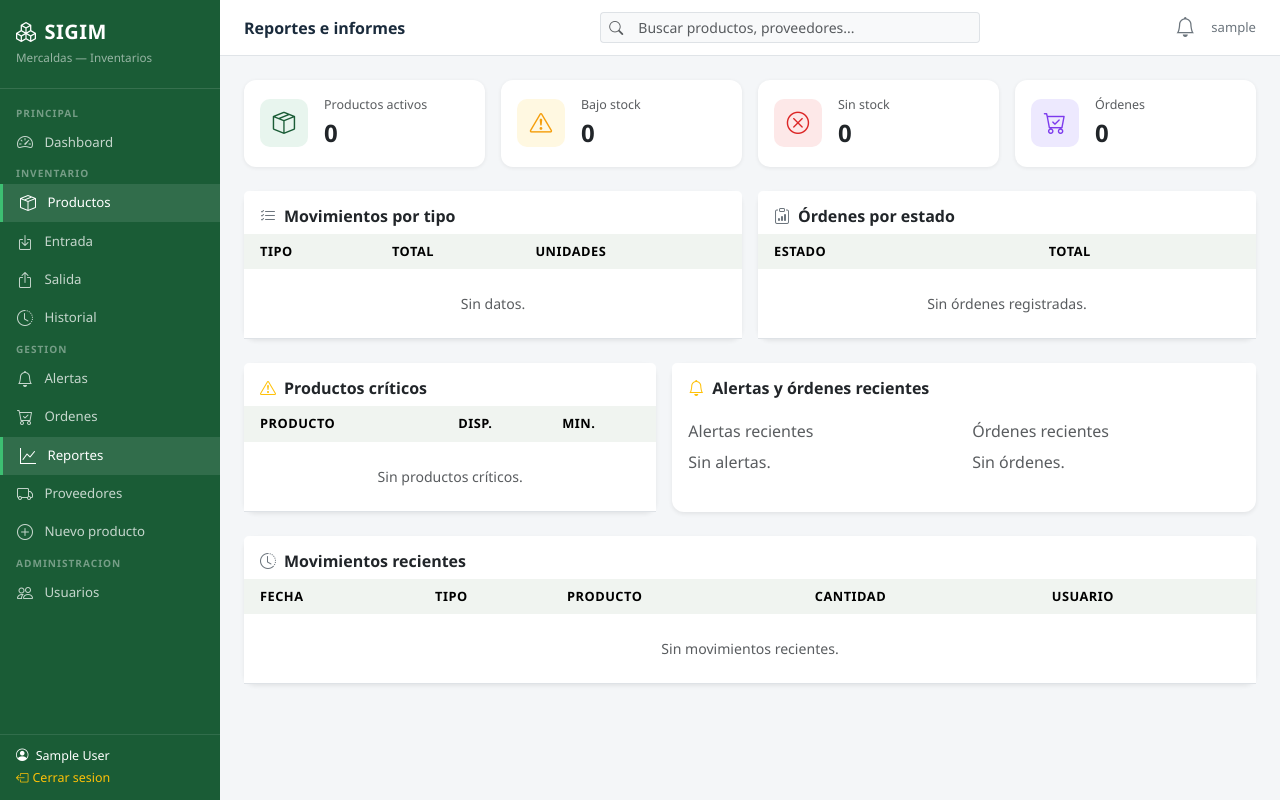
After one commit to Windfull13/SI-Gerencial-SupermercadosMercaldas-Grupo1, a Django app: page /inventario/reportes/ in a window 1280 px wide. The commit adds this page. Run offline with Django 4.2, Linux system fonts and the light colour scheme; the visitor is signed in with stand-in values (Sample User, id 1); data comes from the database, SQL or seed files in the repository; data that the repository does not hold is empty.

Commit message:
Completar reportes y trazabilidad

```diff
--- a/backend/inventario/urls.py
+++ b/backend/inventario/urls.py
@@ -18,4 +18,5 @@ urlpatterns = [
     path('ordenes/<int:pk>/aprobar/', views.aprobar_orden, name='aprobar_orden'),
     path('historial/', views.historial_movimientos, name='historial'),
     path('busqueda/', views.busqueda_global, name='busqueda'),
+    path('reportes/', views.reportes, name='reportes'),
 ]
--- a/backend/inventario/views.py
+++ b/backend/inventario/views.py
@@ -369,3 +369,54 @@ def busqueda_global(request):
         'titulo': f'Busqueda: {query}',
     }
     return render(request, 'inventario/busqueda.html', context)
+
+
+@login_required
+def reportes(request):
+    resumen = {
+        'productos_total': Producto.objects.filter(activo=True).count(),
+        'productos_bajo_stock': Producto.objects.filter(activo=True).extra(
+            where=['cantidad_disponible > 0 AND cantidad_disponible <= stock_minimo']
+        ).count(),
+        'productos_sin_stock': Producto.objects.filter(activo=True, cantidad_disponible=0).count(),
+        'proveedores_total': Proveedor.objects.count(),
+        'movimientos_total': MovimientoInventario.objects.count(),
+        'alertas_total': AlertaStock.objects.count(),
+        'ordenes_total': OrdenCompra.objects.count(),
+    }
+
+    productos_criticos = Producto.objects.filter(activo=True).select_related('proveedor').extra(
+        where=['cantidad_disponible <= stock_minimo']
+    ).order_by('cantidad_disponible', 'nombre')[:8]
+
+    movimientos_por_tipo = MovimientoInventario.objects.values('tipo').annotate(
+        total=Count('id'),
+        unidades=Sum('cantidad'),
+    ).order_by('tipo')
+
+    ordenes_por_estado = OrdenCompra.objects.values('estado').annotate(
+        total=Count('id')
+    ).order_by('estado')
+
+    categorias = Producto.objects.filter(activo=True).values('categoria').annotate(
+        total=Count('id')
+    ).order_by('categoria')
+
+    alertas_recientes = AlertaStock.objects.select_related('producto').order_by('-fecha')[:10]
+    ordenes_recientes = OrdenCompra.objects.select_related('producto', 'proveedor', 'usuario').order_by('-fecha')[:10]
+    movimientos_recientes = MovimientoInventario.objects.select_related(
+        'producto', 'usuario_responsable', 'proveedor'
+    ).order_by('-fecha')[:10]
+
+    context = {
+        'resumen': resumen,
+        'productos_criticos': productos_criticos,
+        'movimientos_por_tipo': movimientos_por_tipo,
+        'ordenes_por_estado': ordenes_por_estado,
+        'categorias': categorias,
+        'alertas_recientes': alertas_recientes,
+        'ordenes_recientes': ordenes_recientes,
+        'movimientos_recientes': movimientos_recientes,
+        'titulo': 'Reportes e informes',
+    }
+    return render(request, 'inventario/reportes.html', context)
--- a/backend/sigim/settings.py
+++ b/backend/sigim/settings.py
@@ -65,7 +65,7 @@ DATABASES = {
         'ENGINE': 'django.db.backends.postgresql',
         'NAME': config('DB_NAME', default='sigim_db'),
         'USER': config('DB_USER', default='postgres'),
-        'PASSWORD': config('DB_PASSWORD', default='postgres'),
+        'PASSWORD': config('DB_PASSWORD', default='1234'),
         'HOST': config('DB_HOST', default='localhost'),
         'PORT': config('DB_PORT', default='5432'),
     }
--- a/frontend/templates/base/base.html
+++ b/frontend/templates/base/base.html
@@ -126,6 +126,9 @@
   <a href="{% url 'inventario:ordenes' %}" class="nav-link {% if 'ordenes' in request.path %}active{% endif %}">
     <i class="bi bi-cart-check"></i> Ordenes
   </a>
+  <a href="{% url 'inventario:reportes' %}" class="nav-link {% if 'reportes' in request.path %}active{% endif %}">
+    <i class="bi bi-graph-up"></i> Reportes
+  </a>
   <a href="{% url 'proveedores:lista' %}" class="nav-link {% if 'proveedores' in request.path %}active{% endif %}">
     <i class="bi bi-truck"></i> Proveedores
   </a>
--- /dev/null
+++ b/frontend/templates/inventario/reportes.html
@@ -0,0 +1,195 @@
+{% extends 'base/base.html' %}
+{% block title %}Reportes{% endblock %}
+{% block page_title %}Reportes e informes{% endblock %}
+
+{% block content %}
+<div class="row g-3 mb-4">
+  <div class="col-sm-6 col-xl-3">
+    <div class="card kpi-card h-100">
+      <div class="card-body d-flex align-items-center gap-3">
+        <div class="kpi-icon" style="background:#e8f5ee;"><i class="bi bi-box-seam" style="color:#1a5c36;"></i></div>
+        <div>
+          <div class="text-muted" style="font-size:.78rem;">Productos activos</div>
+          <div class="fw-bold fs-4">{{ resumen.productos_total }}</div>
+        </div>
+      </div>
+    </div>
+  </div>
+  <div class="col-sm-6 col-xl-3">
+    <div class="card kpi-card h-100">
+      <div class="card-body d-flex align-items-center gap-3">
+        <div class="kpi-icon" style="background:#fff8e1;"><i class="bi bi-exclamation-triangle" style="color:#f59e0b;"></i></div>
+        <div>
+          <div class="text-muted" style="font-size:.78rem;">Bajo stock</div>
+          <div class="fw-bold fs-4">{{ resumen.productos_bajo_stock }}</div>
+        </div>
+      </div>
+    </div>
+  </div>
+  <div class="col-sm-6 col-xl-3">
+    <div class="card kpi-card h-100">
+      <div class="card-body d-flex align-items-center gap-3">
+        <div class="kpi-icon" style="background:#fde8e8;"><i class="bi bi-x-circle" style="color:#dc2626;"></i></div>
+        <div>
+          <div class="text-muted" style="font-size:.78rem;">Sin stock</div>
+          <div class="fw-bold fs-4">{{ resumen.productos_sin_stock }}</div>
+        </div>
+      </div>
+    </div>
+  </div>
+  <div class="col-sm-6 col-xl-3">
+    <div class="card kpi-card h-100">
+      <div class="card-body d-flex align-items-center gap-3">
+        <div class="kpi-icon" style="background:#ede9fe;"><i class="bi bi-cart-check" style="color:#7c3aed;"></i></div>
+        <div>
+          <div class="text-muted" style="font-size:.78rem;">Órdenes</div>
+          <div class="fw-bold fs-4">{{ resumen.ordenes_total }}</div>
+        </div>
+      </div>
+    </div>
+  </div>
+</div>
+
+<div class="row g-3 mb-4">
+  <div class="col-lg-6">
+    <div class="card border-0 shadow-sm h-100" style="border-radius:12px;">
+      <div class="card-header bg-white border-0 pt-3">
+        <h6 class="fw-semibold mb-0"><i class="bi bi-list-check me-2 text-secondary"></i>Movimientos por tipo</h6>
+      </div>
+      <div class="card-body p-0">
+        <table class="table table-sigim mb-0">
+          <thead><tr><th class="ps-3">Tipo</th><th>Total</th><th>Unidades</th></tr></thead>
+          <tbody>
+            {% for item in movimientos_por_tipo %}
+            <tr>
+              <td class="ps-3">{{ item.tipo }}</td>
+              <td>{{ item.total }}</td>
+              <td>{{ item.unidades|default:0 }}</td>
+            </tr>
+            {% empty %}
+            <tr><td colspan="3" class="text-center text-muted py-4">Sin datos.</td></tr>
+            {% endfor %}
+          </tbody>
+        </table>
+      </div>
+    </div>
+  </div>
+  <div class="col-lg-6">
+    <div class="card border-0 shadow-sm h-100" style="border-radius:12px;">
+      <div class="card-header bg-white border-0 pt-3">
+        <h6 class="fw-semibold mb-0"><i class="bi bi-clipboard-data me-2 text-secondary"></i>Órdenes por estado</h6>
+      </div>
+      <div class="card-body p-0">
+        <table class="table table-sigim mb-0">
+          <thead><tr><th class="ps-3">Estado</th><th>Total</th></tr></thead>
+          <tbody>
+            {% for item in ordenes_por_estado %}
+            <tr>
+              <td class="ps-3">{{ item.estado }}</td>
+              <td>{{ item.total }}</td>
+            </tr>
+            {% empty %}
+            <tr><td colspan="2" class="text-center text-muted py-4">Sin órdenes registradas.</td></tr>
+            {% endfor %}
+          </tbody>
+        </table>
+      </div>
+    </div>
+  </div>
+</div>
+
+<div class="row g-3 mb-4">
+  <div class="col-lg-5">
+    <div class="card border-0 shadow-sm h-100" style="border-radius:12px;">
+      <div class="card-header bg-white border-0 pt-3">
+        <h6 class="fw-semibold mb-0"><i class="bi bi-exclamation-triangle me-2 text-warning"></i>Productos críticos</h6>
+      </div>
+      <div class="card-body p-0">
+        <table class="table table-sigim mb-0">
+          <thead><tr><th class="ps-3">Producto</th><th>Disp.</th><th>Min.</th></tr></thead>
+          <tbody>
+            {% for p in productos_criticos %}
+            <tr>
+              <td class="ps-3">{{ p.nombre|truncatechars:24 }}</td>
+              <td>{{ p.cantidad_disponible }}</td>
+              <td>{{ p.stock_minimo }}</td>
+            </tr>
+            {% empty %}
+            <tr><td colspan="3" class="text-center text-muted py-4">Sin productos críticos.</td></tr>
+            {% endfor %}
+          </tbody>
+        </table>
+      </div>
+    </div>
+  </div>
+  <div class="col-lg-7">
+    <div class="card border-0 shadow-sm h-100" style="border-radius:12px;">
+      <div class="card-header bg-white border-0 pt-3">
+        <h6 class="fw-semibold mb-0"><i class="bi bi-bell me-2 text-warning"></i>Alertas y órdenes recientes</h6>
+      </div>
+      <div class="card-body">
+        <div class="row g-3">
+          <div class="col-md-6">
+            <h6 class="text-muted mb-2">Alertas recientes</h6>
+            {% for alerta in alertas_recientes %}
+            <div class="border-bottom py-2">
+              <div class="fw-semibold" style="font-size:.88rem;">{{ alerta.producto.nombre|truncatechars:28 }}</div>
+              <small class="text-muted">{{ alerta.estado }} - {{ alerta.nivel_critico }} unidades</small>
+            </div>
+            {% empty %}
+            <p class="text-muted mb-0">Sin alertas.</p>
+            {% endfor %}
+          </div>
+          <div class="col-md-6">
+            <h6 class="text-muted mb-2">Órdenes recientes</h6>
+            {% for orden in ordenes_recientes %}
+            <div class="border-bottom py-2">
+              <div class="fw-semibold" style="font-size:.88rem;">{{ orden.producto.nombre|truncatechars:28 }}</div>
+              <small class="text-muted">{{ orden.estado }} - {{ orden.cantidad_sugerida }} uds.</small>
+            </div>
+            {% empty %}
+            <p class="text-muted mb-0">Sin órdenes.</p>
+            {% endfor %}
+          </div>
+        </div>
+      </div>
+    </div>
+  </div>
+</div>
+
+<div class="row g-3">
+  <div class="col-12">
+    <div class="card border-0 shadow-sm" style="border-radius:12px;">
+      <div class="card-header bg-white border-0 pt-3 d-flex justify-content-between align-items-center">
+        <h6 class="fw-semibold mb-0"><i class="bi bi-clock-history me-2 text-secondary"></i>Movimientos recientes</h6>
+      </div>
+      <div class="card-body p-0">
+        <table class="table table-sigim table-hover mb-0">
+          <thead>
+            <tr>
+              <th class="ps-3">Fecha</th>
+              <th>Tipo</th>
+              <th>Producto</th>
+              <th>Cantidad</th>
+              <th>Usuario</th>
+            </tr>
+          </thead>
+          <tbody>
+            {% for m in movimientos_recientes %}
+            <tr>
+              <td class="ps-3 text-muted">{{ m.fecha|date:"d/m/Y H:i" }}</td>
+              <td>{{ m.tipo }}</td>
+              <td>{{ m.producto.nombre }}</td>
+              <td>{{ m.cantidad }}</td>
+              <td class="text-muted">{{ m.usuario_responsable.username|default:"—" }}</td>
+            </tr>
+            {% empty %}
+            <tr><td colspan="5" class="text-center text-muted py-4">Sin movimientos recientes.</td></tr>
+            {% endfor %}
+          </tbody>
+        </table>
+      </div>
+    </div>
+  </div>
+</div>
+{% endblock %}
```
Also changed, not shown: docs/matriz_trazabilidad.md (+14 -3 lines), reports/informe_alertas_ordenes.md (added, +57 -0 lines), reports/informe_inventario_general.md (added, +66 -0 lines), reports/informe_movimientos_recientes.md (added, +56 -0 lines), README.md, reports/README.md (added), 1 other file.
